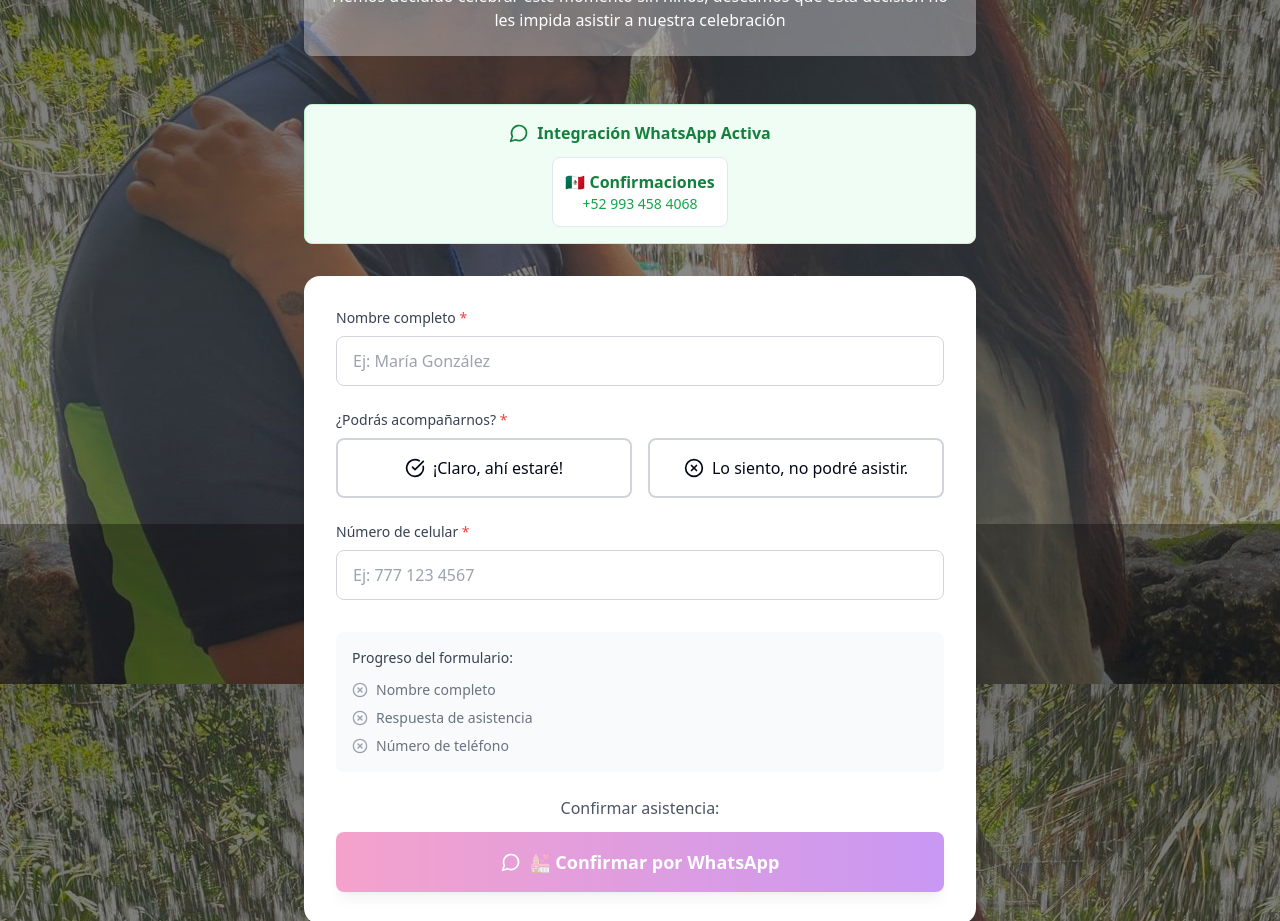
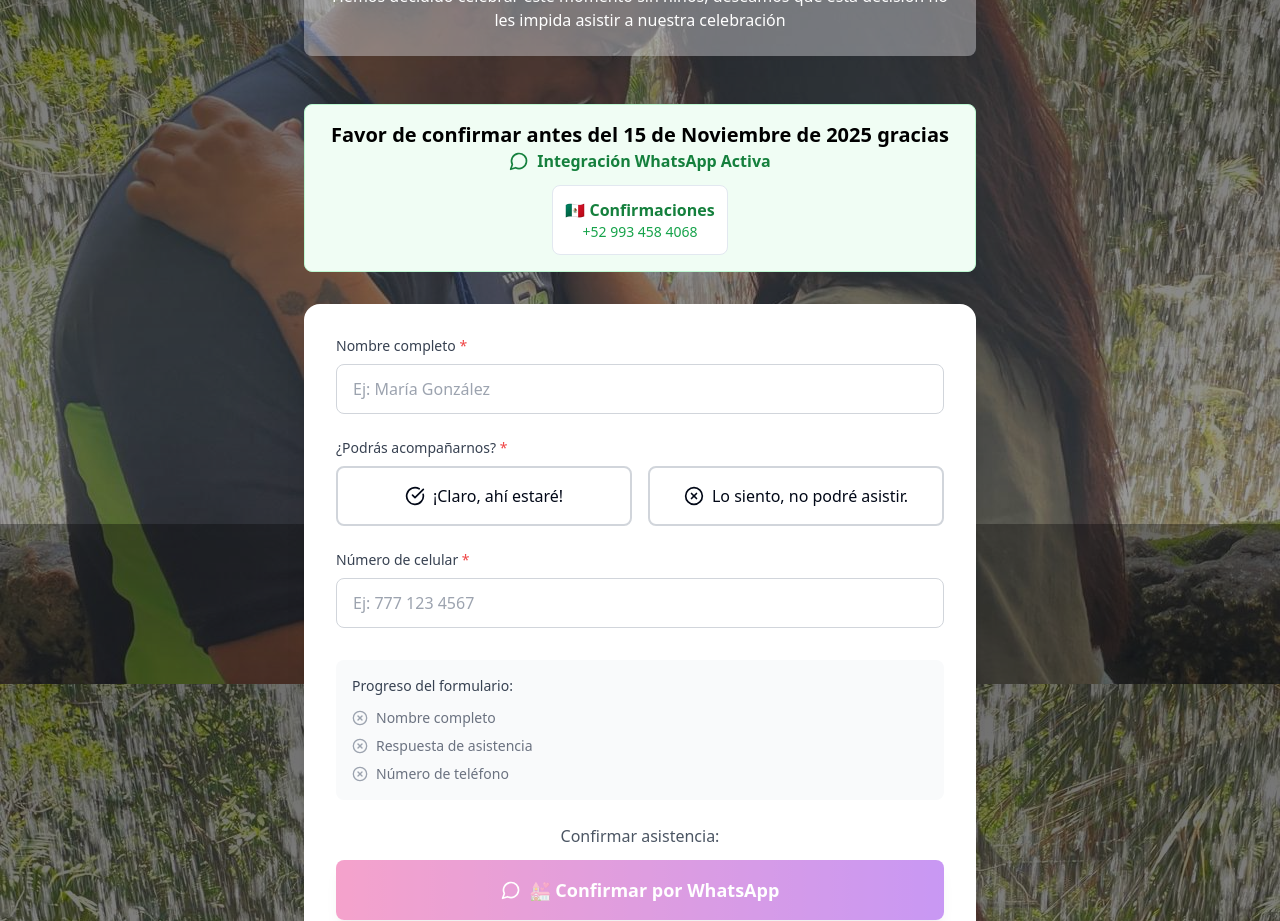
Before and after one commit to ROR2022/boda-premium-vicky-miguel, a Next.js app: page / in a window 1280 px wide. Shown: the part 4820-5741 px from the top of the page. Built offline with nearby package versions, Linux system fonts and the light colour scheme; a web font is replaced by a local one.

Commit message:
confirmacion msg

```diff
--- a/components/demo/boda/basic/BasicAttendance.tsx
+++ b/components/demo/boda/basic/BasicAttendance.tsx
@@ -244,6 +244,9 @@ Mensaje: ${message}`)
 
         {/* Demo Info */}
         <div className="bg-green-50 border border-green-200 rounded-lg p-4 mb-8 text-center">
+          <div className=''>
+            <p className='text-black text-xl font-bold'>Favor de confirmar antes del 15 de Noviembre de 2025 gracias</p>
+          </div>
           <div className="flex items-center justify-center gap-2 text-green-700">
             <MessageCircle className="w-5 h-5" />
             <span className="font-semibold">Integración WhatsApp Activa</span>
```
